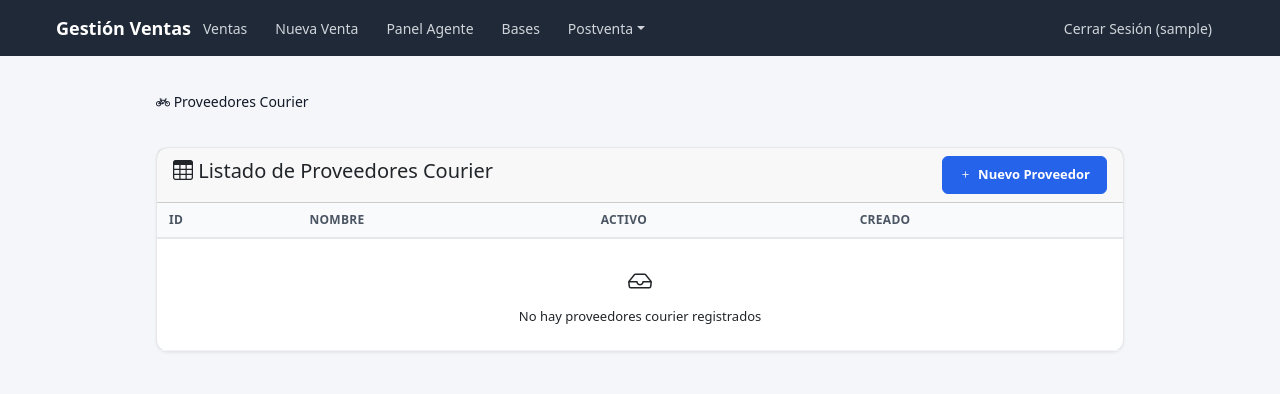
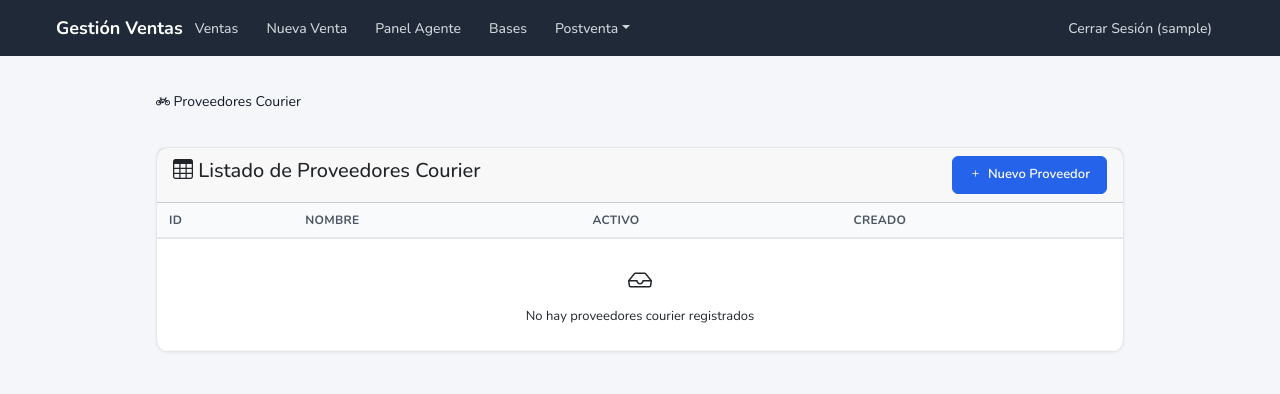
Before and after one commit to afarroc/Ventas_porta, a Django app: page /courier/proveedores/ in a window 1280 px wide. Shown: the top 394 px of the page. Run offline with Django 4.2, Linux system fonts and the light colour scheme; the visitor is signed in with stand-in values (Sample User, id 1); data that the repository does not hold is empty; parts of the project's set-up code (start-up, migrations or seed data) failed here and were passed over.

Commit message:
fix(ui): move @import to top of CSS; add favicon.ico; allow 192.168.18.7 in ALLOWED_HOSTS

```diff
--- a/config/settings.py
+++ b/config/settings.py
@@ -26,7 +26,7 @@ SECRET_KEY = config('SECRET_KEY')
 # SECURITY WARNING: don't run with debug turned on in production!
 DEBUG = config('DEBUG', default=True, cast=bool)
 
-ALLOWED_HOSTS = config('ALLOWED_HOSTS', default='localhost,127.0.0.1').split(',')
+ALLOWED_HOSTS = config('ALLOWED_HOSTS', default='0.0.0.0,localhost,127.0.0.1,192.168.18.7').split(',')
 
 
 # Application definition
--- a/static/css/form-data.css
+++ b/static/css/form-data.css
@@ -1,14 +1,14 @@
 /* Form and Data Management Styles for Ventas_Porta */
 /* Based on Management360 analyst app styles */
+
+/* Google Fonts - Nunito */
+@import url('https://fonts.googleapis.com/css2?family=Nunito:wght@400;500;600;700;800&display=swap');
 
 /* Box-sizing reset */
 .vp-root,
 .vp-root * {
   box-sizing: border-box;
 }
-
-/* Google Fonts - Nunito */
-@import url('https://fonts.googleapis.com/css2?family=Nunito:wght@400;500;600;700;800&display=swap');
 
 .vp-root {
   font-family: 'Nunito', system-ui, sans-serif;
--- a/templates/base.html
+++ b/templates/base.html
@@ -5,7 +5,9 @@
     <meta name="viewport" content="width=device-width, initial-scale=1.0">
     <title>{% block title %}Gestión Ventas{% endblock %}</title>
     {% load static %}
-    <link href="{% static 'css/form-data.css' %}" rel="stylesheet">
+    <link rel="icon" href="{% static 'img/favicon.ico' %}" type="image/x-icon">
+    <link rel="shortcut icon" href="{% static 'img/favicon.ico' %}" type="image/x-icon">
+    <link href="{% static 'css/form-data.css' %}?v=1" rel="stylesheet">
     <link href="https://cdn.jsdelivr.net/npm/bootstrap@5.3.0/dist/css/bootstrap.min.css" rel="stylesheet">
     <link href="https://cdn.jsdelivr.net/npm/bootstrap-icons@1.11.0/font/bootstrap-icons.css" rel="stylesheet">
     <script src="https://cdn.jsdelivr.net/npm/bootstrap@5.3.0/dist/js/bootstrap.bundle.min.js"></script>
```
Also changed, not shown: docs/HISTORIAL.md (+5 -0 lines), static/img/favicon.ico (added).
